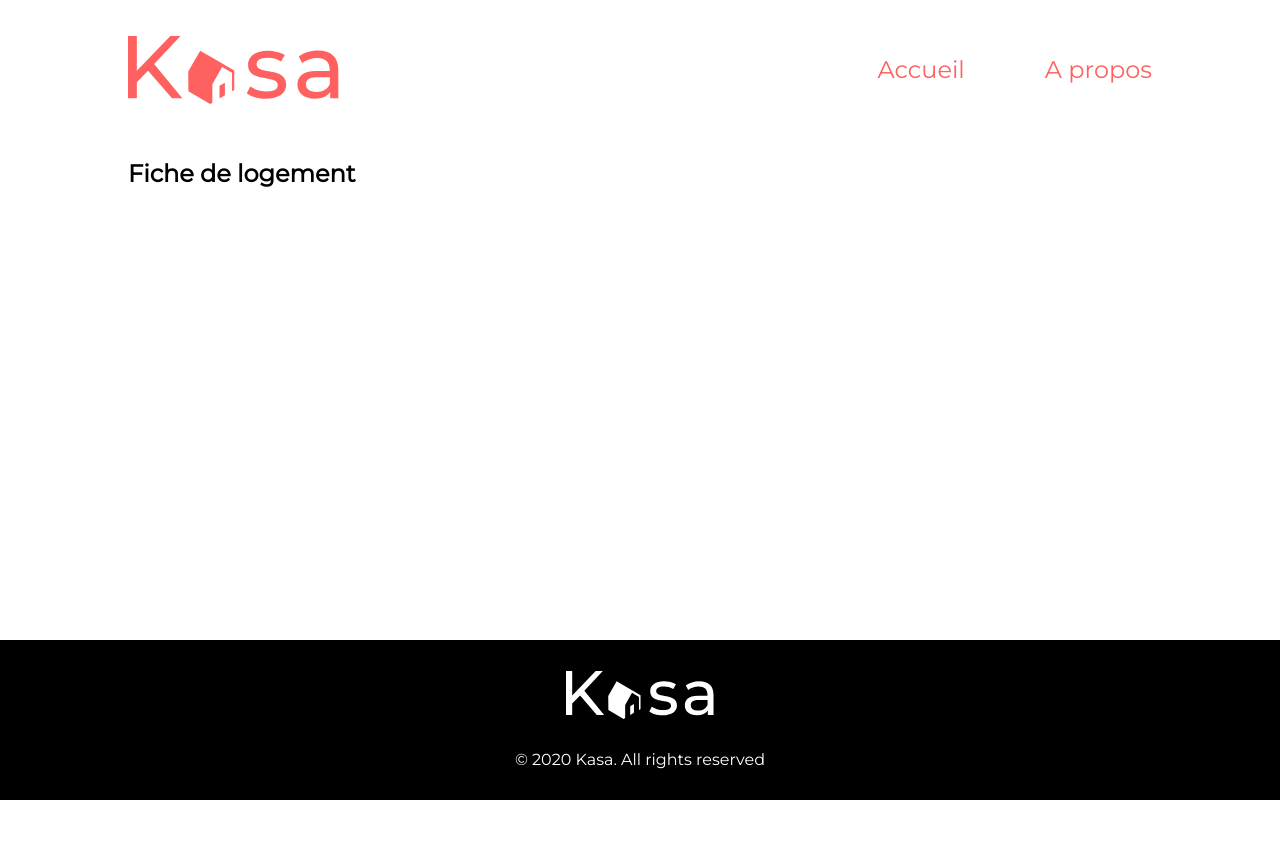
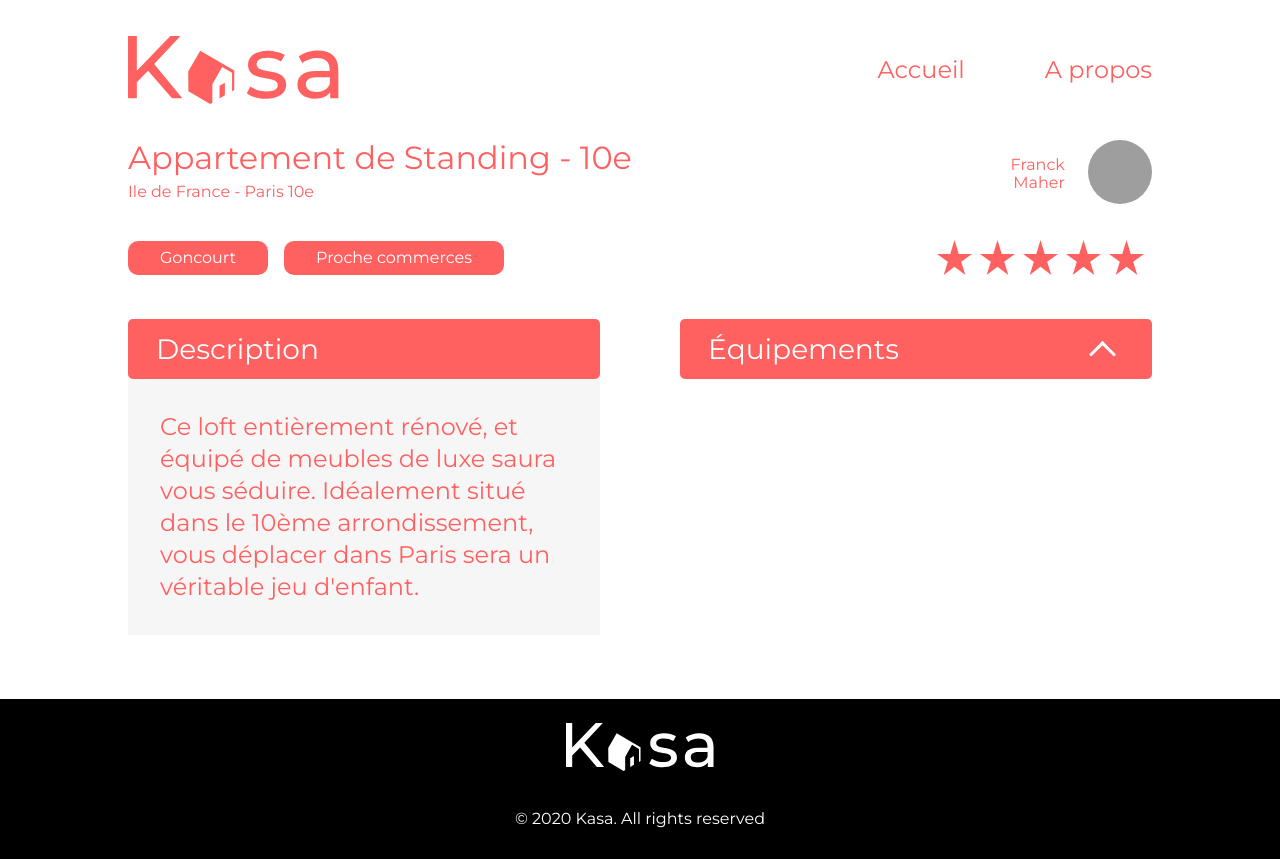
Before and after one commit to loumorganrene/Kasa, a React (Create React App) app: page /housing/0979876d in a window 1280 px wide. Before the commit the page ends 800 px from the top, so only its background shows below. Built offline with nearby package versions, Linux system fonts and the light colour scheme; grey boxes are pictures that could not be loaded.

Commit message:
Housing routing + general styling

```diff
--- a/src/components/Card/index.jsx
+++ /dev/null
@@ -1,18 +0,0 @@
-import '../../styles/Card.css'
-
-function Card({ id, cover, title }) {
-    return (
-        <li key={id}>
-            <div className="housing-card">
-                <img
-                    className="housing__cover"
-                    src={cover}
-                    alt={`${title}`}
-                />
-                <h3 className="housing__title">{title}</h3>
-            </div>
-        </li>
-    )
-}
-
-export default Card
--- /dev/null
+++ b/src/components/HomeCard/index.jsx
@@ -0,0 +1,23 @@
+import React from 'react'
+import { Link } from 'react-router-dom'
+import '../../styles/HomeCard.css'
+
+function HomeCard({ id, cover, title }) {
+
+    return (
+        <li key={id}>
+            <Link to={`/housing/${id}?${title.replace(/\s/g, '_')}`}>
+                <div className="housing-card">
+                    <img
+                        className="housing__cover"
+                        src={cover}
+                        alt={`${title}`}
+                    />
+                    <h3 className="housing__title">{title}</h3>
+                </div>
+            </Link>
+        </li>
+    )
+}
+
+export default HomeCard
--- /dev/null
+++ b/src/components/HousingCard/index.jsx
@@ -0,0 +1,58 @@
+import React from 'react'
+import Collapsible from '../Collapsible'
+import '../../styles/HousingCard.css'
+import RatingScale from '../RatingScale'
+
+function HousingCard({
+    title,
+    location,
+    description,
+    hostName,
+    hostPict,
+    rating,
+    tags,
+    equipments,
+}) {
+    return (
+        <div className="housingCard--container">
+            <section className="house-infos">
+                <div className="id">
+                    <h2>{title}</h2>
+                    <p>{location}</p>
+                </div>
+                <div className="host">
+                    <h3>{hostName}</h3>
+                    <img className="hostPict" src={hostPict} alt={`${hostName}`} />
+                </div>
+            </section>
+
+            <section className="house-quality">
+                <ul className='tags'>
+                    {tags.map((tag) => {
+                        return <li key={`1${tag}`}>{tag}</li>
+                    })}
+                </ul>
+                <RatingScale rating={rating} />
+            </section>
+
+            <section className="house-details">
+                <div className="collapsible--container">
+                    <h3>Description</h3>
+                    <p>{description}</p>
+                </div>
+                <Collapsible
+                    aboutTitle="Équipements"
+                    aboutContent={
+                        <ul className='equipments'>
+                            {equipments.map((equip) => {
+                                return <li key={`1${equip}`}>{equip}</li>
+                            })}
+                        </ul>
+                    }
+                />
+            </section>
+        </div>
+    )
+}
+
+export default HousingCard
--- a/src/components/HousingList/index.jsx
+++ b/src/components/HousingList/index.jsx
@@ -1,5 +1,5 @@
 import Logements from '../../datas/logements.json'
-import Card from '../Card'
+import HomeCard from '../HomeCard'
 import '../../styles/HousingList.css'
 
 function HousingList() {
@@ -7,7 +7,7 @@ function HousingList() {
         <div className="housing-list--container">
             <ul className="housing-list">
                 {Logements.map(({ id, cover, title }) => (
-                    <Card key= {id} cover={cover} title={title} />
+                    <HomeCard key= {id} cover={cover} title={title} id={id} />
                 ))}
             </ul>
         </div>
--- /dev/null
+++ b/src/components/RatingScale/index.jsx
@@ -0,0 +1,20 @@
+import redStar from '../../assets/star-red.svg'
+import greyStar from '../../assets/star-grey.svg'
+
+function RatingScale({ rating }) {
+    const range = [1, 2, 3, 4, 5]
+
+    return (
+        <ul className="rating">
+            {range.map((rangeElem) =>
+                rating >= rangeElem ? (
+                        <img key={rangeElem.toString()} src={redStar} alt="" />
+                ) : (
+                    <img src={greyStar} alt="" />
+                )
+            )}
+        </ul>
+    )
+}
+
+export default RatingScale
--- a/src/pages/Housing/index.jsx
+++ b/src/pages/Housing/index.jsx
@@ -1,7 +1,35 @@
+import { useParams } from 'react-router-dom'
+import Logements from '../../datas/logements.json'
+import HousingCard from '../../components/HousingCard'
+
 function Housing() {
+    const id = useParams()
+    console.log(id)
+
     return (
-        <div>
-            <h2> Fiche de logement</h2>
+        <div className="housing-content">
+            {Logements.filter((house) => house.id === id.housingId).map(
+                ({
+                    title,
+                    location,
+                    description,
+                    host,
+                    rating,
+                    tags,
+                    equipments
+                }) => (
+                    <HousingCard
+                        title={title}
+                        location={location}
+                        description={description}
+                        hostName={host.name}
+                        hostPict={host.picture}
+                        rating={rating}
+                        tags={tags}
+                        equipments={equipments}
+                    />
+                )
+            )}
         </div>
     )
 }
--- a/src/styles/Collapsible.css
+++ b/src/styles/Collapsible.css
@@ -1,8 +1,7 @@
 .collapsible--container {
-    background-color: var(--grey-clr);
-    width: 100%;
     font-size: 1.5rem;
     margin-bottom: 2rem;
+    width: 100%;
 }
 
 .collapsible--container h3 {
@@ -17,9 +16,13 @@
 }
 
 .collapsible--container p {
+    background-color: var(--grey-clr);
     color: var(--primary-clr);
     padding: 0.5em 1em;
     font-weight: 400;
+    width: 100%;
+    margin: 0;
+    padding: 2rem;
 }
 
 .arrow {
--- /dev/null
+++ b/src/styles/HousingCard.css
@@ -0,0 +1,89 @@
+.housingCard--container {
+    display: flex;
+    flex-direction: column;
+}
+
+.house-infos {
+    display: flex;
+    align-items: center;
+    justify-content: space-between;
+    color: var(--primary-clr);
+    font-weight: 500;
+    margin: 0;
+    padding: 0;
+}
+
+.id h2 {
+    font-size: 2rem;
+    font-weight: 500;
+    margin: 0;
+    padding: 0;
+}
+
+.host {
+    display: flex;
+    justify-content: space-between;
+    padding: 0;
+    margin: 0;
+}
+
+.host h3 {
+    align-self: center;
+    width: 50%;
+    font-size: 1rem;
+    font-weight: 500;
+    text-align: right;
+    padding: 0;
+}
+
+.host img {
+    width: 64px;
+    height: 64px;
+    border-radius: 100%;
+}
+
+.house-quality {
+    display: flex;
+    align-items: center;
+    justify-content: space-between;
+    margin: 2rem 0 2.7rem;
+}
+
+.tags {
+    display: flex;
+    column-gap: 1rem;
+    list-style-type: none;
+    padding: 0;
+    margin: 0;
+}
+
+.tags li {
+    background: var(--primary-clr);
+    border-radius: 10px;
+    padding: .5rem 2rem;
+    color: white;
+}
+
+.rating {
+    height: 35px;
+    padding: 0;
+    margin: 0;
+}
+
+.rating img {
+    margin-right: .5rem;
+    height: 35px
+}
+
+.house-details {
+    display: flex;
+    justify-content: space-between;
+    column-gap: 5rem;
+}
+
+.equipments {
+    line-height: 2rem;
+    list-style-type: none;
+    padding: 0;
+    margin: 0;
+}
--- a/src/styles/index.css
+++ b/src/styles/index.css
@@ -7,6 +7,12 @@ body {
   box-sizing: border-box;
   margin: 0;
   height: 100vh;
+}
+
+p {
+  line-height: 2rem;
+  padding: 0;
+  margin: 0;
 }
 
 .page--container {
```
Also changed, not shown: src/assets/star-grey.svg (added), src/assets/star-red.svg (added), src/styles/HomeCard.css (renamed from src/styles/Card.css).
